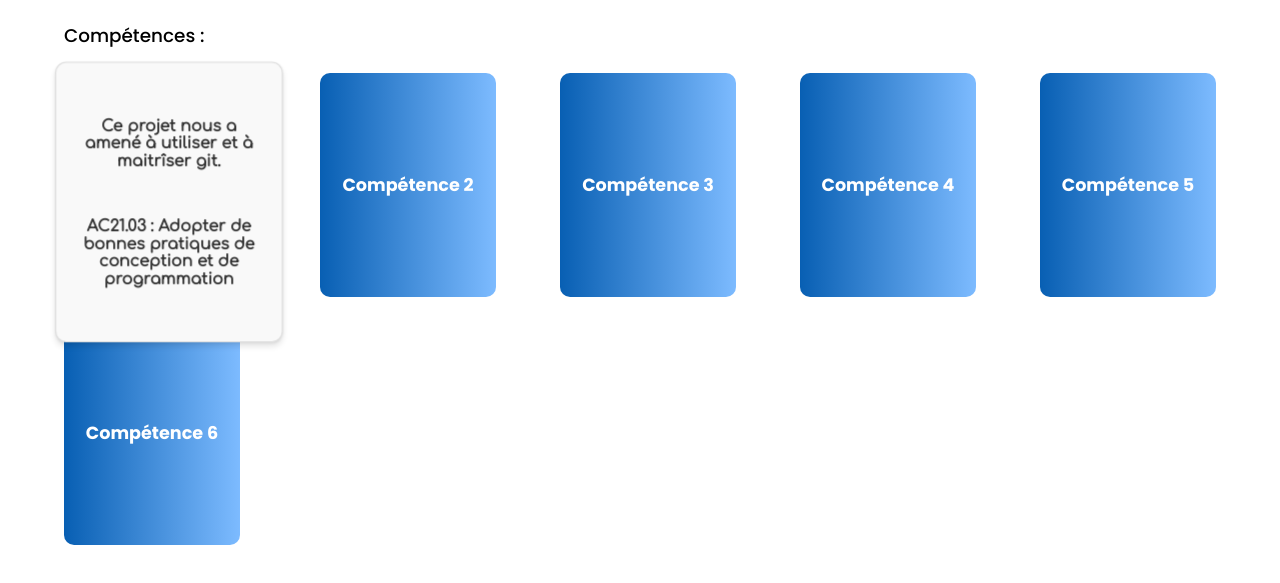
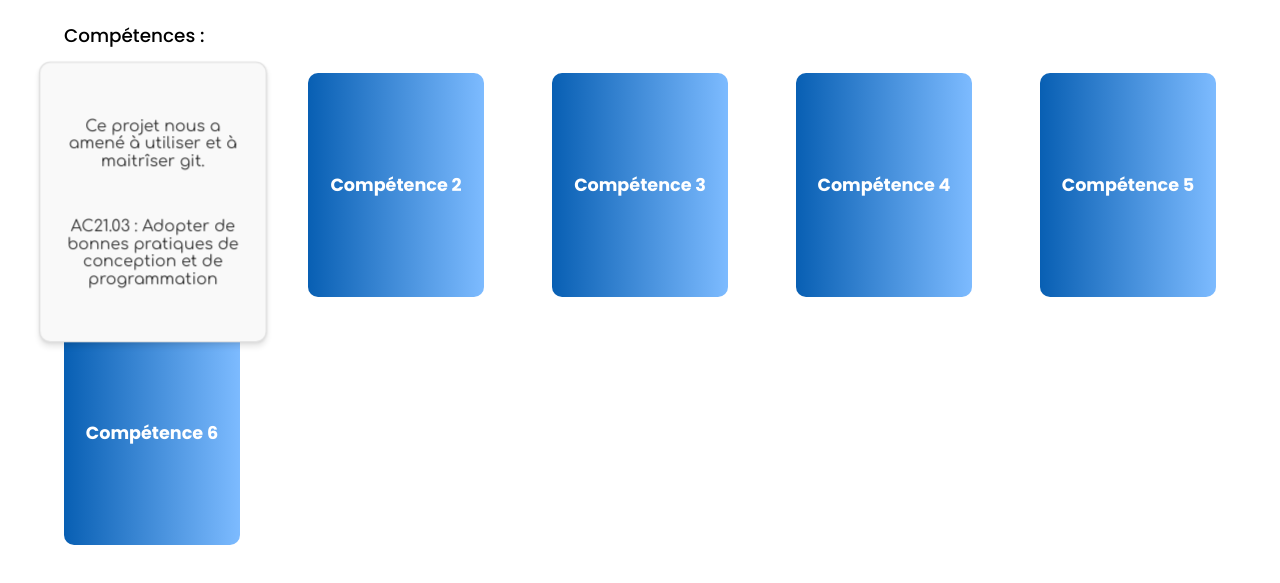
Before and after one commit to PierreHuger/Portfolio3ABUT, a plain HTML site: page index.html in a window 1280 px wide. In both pictures the pointer is over the element 152 px from the left and 2016 px from the top of the page. Shown: the part 1831-2414 px from the top of the page. Drawn offline with Linux system fonts and the light colour scheme.

Commit message:
Ajout de margin pour eviter le decalage des cards.

```diff
--- a/style.css
+++ b/style.css
@@ -473,7 +473,6 @@ header span {
   align-items: center;
   justify-content: center;
   font-size: 0.9rem;
-  font-weight: bold;
   transition: transform 0.8s ease-in-out;
 }
 
@@ -514,6 +513,7 @@ header span {
   transform: scale(1.1, 1.1);
   transition: transform 0.6s ease-in-out;
   margin-right: 1em;
+  margin-left: -1em;
   z-index: 2;
 }
 
```
